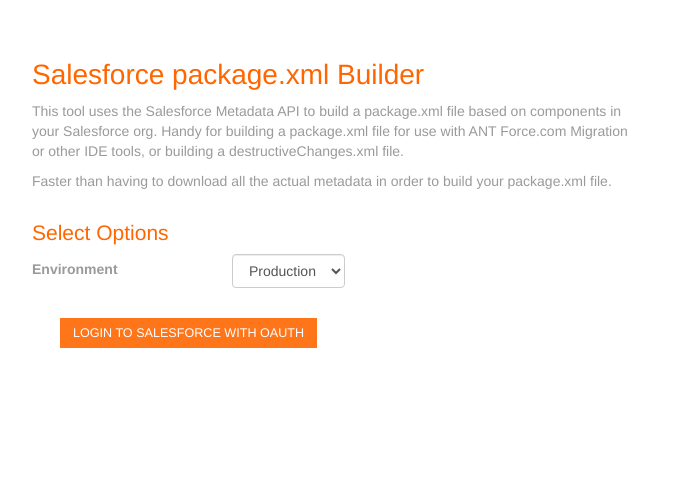
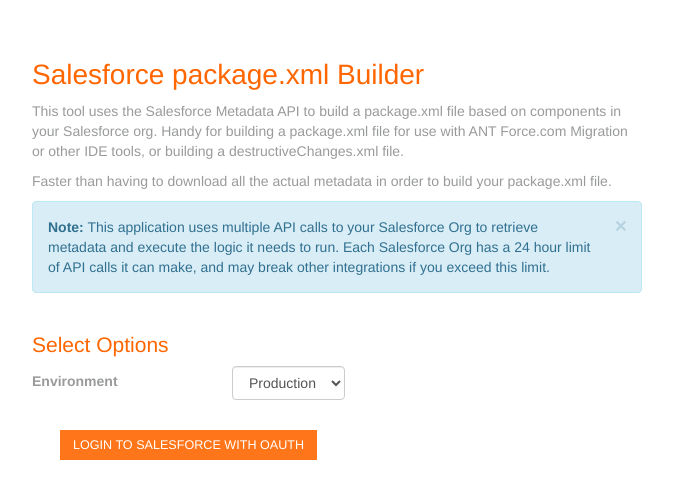
Before and after one commit to benedwards44/packagebuilder, a Django app: page / in a window 1280 px wide. Shown: the part 53-552 px from the top of the page, without its empty margins (303-976 px from the left). Run offline with Django 3.2, Linux system fonts and the light colour scheme; parts of the project's set-up code (start-up, migrations or seed data) failed here and were passed over; some libraries are stand-ins or nearby versions.

Commit message:
Added warning message

```diff
--- a/packagebuilder/templates/index.html
+++ b/packagebuilder/templates/index.html
@@ -10,6 +10,13 @@
 	<p>
 		Faster than having to download all the actual metadata in order to build your package.xml file.
 	</p>
+	<div class="alert alert-info alert-dismissible" role="alert">
+		<button type="button" class="close" data-dismiss="alert" aria-label="Close">
+			<span aria-hidden="true">&times;</span>
+		</button>
+		<strong>Note:</strong>
+		This application uses multiple API calls to your Salesforce Org to retrieve metadata and execute the logic it needs to run. Each Salesforce Org has a 24 hour limit of API calls it can make, and may break other integrations if you exceed this limit.
+	</div>
 
 	<table id="login_table">
 
```
